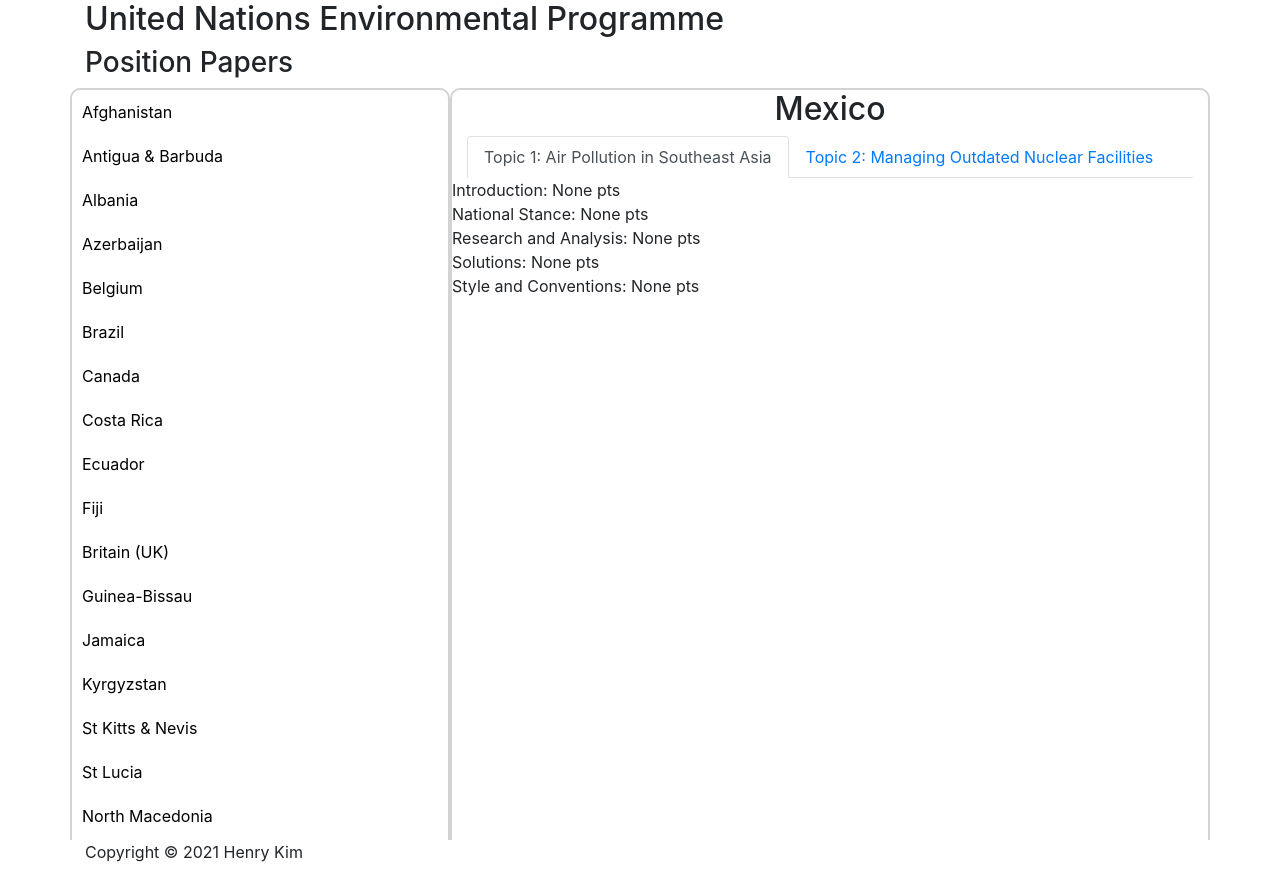
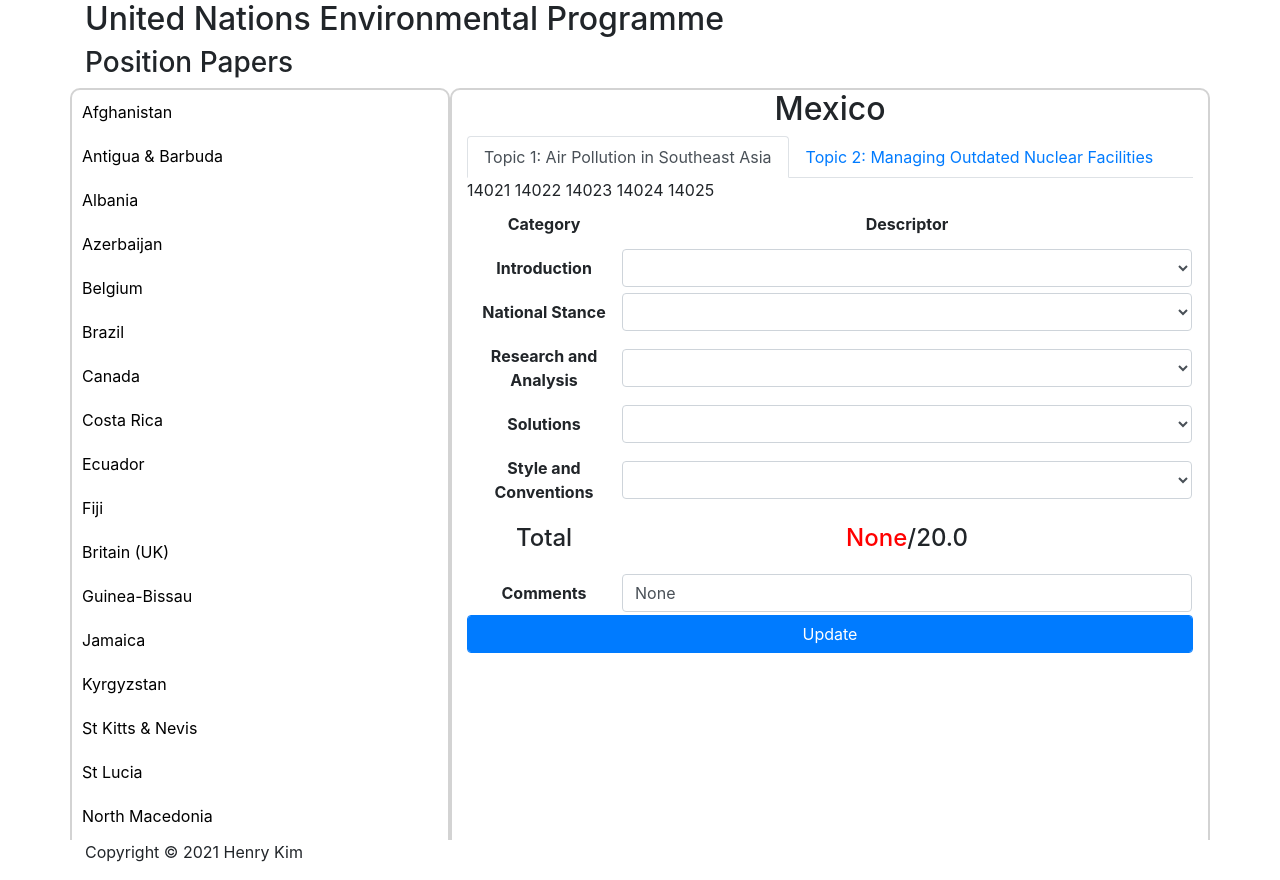
Before and after one commit to hdk23/conference, a Django app: page /dartmun/pospapers/4508 in a window 1280 px wide. Shown: the part 56-936 px from the top of the page. Run offline with Django 3.2, Linux system fonts and the light colour scheme; a user stored in the database is signed in; data comes from the database, SQL or seed files in the repository; both versions use the stored data as it was after the commit.

Commit message:
Add Other Rubrics
Add rubrics for working paper participation and working paper (added to database)

```diff
--- /dev/null
+++ b/dartmun/inputs/dartmun/wp_part_rubric.csv
@@ -0,0 +1,2 @@
+Score,20,18,15,12,10
+Participation,The delegate leads unmoderated caucus discussions and contributes significantly to the working paper drafting process.,The delegate participates in unmoderated caucus discussions and contributes to the working paper drafting process.,The delegate either participates in unmoderated caucus discussions or contributes to the working paper drafting process.,The delegate passively blends into a bloc but does not seem to make any contributions to the discussion or working paper.,The delegate does not attempt to participate in unmoderated caucus discussions or the working paper drafting process.
--- a/dartmun/models_parlipro_manager.py
+++ b/dartmun/models_parlipro_manager.py
@@ -43,17 +43,22 @@
         if motion_entry.motion.motion == "Move into a Moderated Caucus":
             self.current_mode = DebateMode.objects.get(acronym="Mod")
             self.caucus.set_mod(motion_entry)
+            self.save()
         elif motion_entry.motion.motion == "Move into an Unmoderated Caucus":
             self.current_mode = DebateMode.objects.get(acronym="Unmod")
             self.caucus.set_unmod(motion_entry)
+            self.save()
         elif motion_entry.motion.motion == "Set a Working Agenda":
             self.current_mode = DebateMode.objects.get(acronym="Open")
             self.current_topic = motion_entry.topic
+            self.save()
         elif motion_entry.motion.motion == "Set the Speaking Time":
             self.caucus.default_st = motion_entry.speaking_time
+            self.save()
         elif motion_entry.motion.motion == "Open Debate":
             self.current_mode = DebateMode.objects.get(acronym="PSL")
             self.open = True
+            self.save()
         self.save()
         motion_entry.delete()
 
--- a/dartmun/models_rubric.py
+++ b/dartmun/models_rubric.py
@@ -43,6 +43,15 @@
     descriptor = models.ForeignKey(Descriptor, blank=True, null=True, on_delete=models.CASCADE)
     score = models.FloatField(blank=True, null=True)
 
+    def update_score(self, new_score):
+        """updates the criterion score"""
+        self.score = new_score
+        try:
+            self.descriptor = self.criterion.possible_scores.get(points=new_score)
+        except:
+            print("No such descriptor exists.")
+        self.save()
+
     def __str__(self):
         return f"{self.criterion}: {self.score} pts"
 
@@ -57,8 +66,10 @@
         """calculates the points that an entry earns based on a rubric"""
         self.total_score = 0
         for criterion_score in self.criterion_scores.all():
-            self.total_score += criterion_score.score
+            if criterion_score.score:
+                self.total_score += criterion_score.score
         self.save()
+        print(self.total_score)
 
     def __str__(self):
         return f"{self.rubric}: {self.total_score}"
--- a/dartmun/static/dartmun/css/pospaper.css
+++ b/dartmun/static/dartmun/css/pospapers.css
@@ -22,3 +22,12 @@
 #delegation-name {
     text-align: center;
 }
+
+#scoring-sheet > tr > td, th {
+    padding: 10px;
+    text-align: center;
+}
+
+#paper-score{
+    color: red;
+}
--- /dev/null
+++ b/dartmun/static/dartmun/js/pospapers.js
@@ -0,0 +1,18 @@
+
+var points = document.querySelectorAll("#scoring-sheet > tbody > tr > td > .points")
+var paperScore = document.querySelector("#paper-score")
+
+function updateTotal(event){
+    var total = 0;
+    for (var score of points){
+        if (score.value != null)
+            total += score.value;
+    }
+    paperScore.innerHTML = total;
+    console.log(total);
+}
+
+
+for (var criterion of points){
+    criterion.addEventListener('input', updateTotal);
+}
--- a/dartmun/templates/dartmun/pospapers.html
+++ b/dartmun/templates/dartmun/pospapers.html
@@ -6,7 +6,7 @@
 
 {% load static %}
 {%  block css %}
-    <link rel="stylesheet" type="text/css" href="{% static 'dartmun/css/pospaper.css' %}">
+    <link rel="stylesheet" type="text/css" href="{% static 'dartmun/css/pospapers.css' %}">
 {%  endblock %}
 
 {%  block body %}
@@ -34,10 +34,9 @@
                     {% for paper in papers %}
                         <li class="nav-item active">
                         {% if forloop.first %}
-                            <a class="nav-link active" id="paper{{paper.id}}-tab" data-toggle="tab" href="#paper{{ topic.number }}" role="tab" aria-controls="paper{{ topic.number }}" aria-selected="false">
-
+                            <a class="nav-link active" id="paper{{paper.id}}-tab" data-toggle="tab" href="#paper{{ paper.id }}" role="tab" aria-controls="paper{{ paper.id }}" aria-selected="false">
                         {% else %}
-                            <a class="nav-link" id="paper{{paper.id}}-tab" data-toggle="tab" href="#paper{{ topic.number }}" role="tab" aria-controls="paper{{ topic.number }}" aria-selected="false">
+                            <a class="nav-link" id="paper{{paper.id}}-tab" data-toggle="tab" href="#paper{{paper.id}}" role="tab" aria-controls="paper{{ paper.id }}" aria-selected="false">
                         {% endif %}
                             {{ paper.rubric.topic }}
                             </a>
@@ -54,11 +53,42 @@
                              <div class="tab-pane fade" id="paper{{ paper.id }}"
                                  role="tabpanel" aria-labelledby="paper{{ paper.id }}-tab">
                          {% endif %}
-                         <form action="" method="POST">
+                         <form action="{% url 'update_paper' paper.id %}" method="POST">
                             {% csrf_token %}
-                             {% for criterion in paper.rubric.criterion_scores.all %}
-                                 <div class="row">{{ criterion }}</div>
-                             {% endfor %}
+                            <table id="scoring-sheet">
+                                <tr>
+                                    <th>Category</th>
+                                    <th>Descriptor</th>
+                                </tr>
+                                {% for criterion in paper.rubric.criterion_scores.all %}
+                                    {{ criterion.id }}
+                                    <tr>
+                                        <th>{{ criterion.criterion }}</th>
+                                        <td>
+                                            <input type="hidden" value="{{ criterion.descriptor.points }}" class="points">
+                                            <select class="form-control" name="criterion{{ criterion.id }}">
+                                                <option></option>
+                                                {% for descriptor in criterion.criterion.possible_scores.all %}
+                                                    {% if criterion.descriptor == descriptor %}
+                                                        <option selected value="{{ descriptor.points }}"> {{ descriptor }}</option>
+                                                    {% else %}
+                                                        <option value="{{ descriptor.points }}"> {{ descriptor }}</option>
+                                                    {% endif %}
+                                                {% endfor %}
+                                            </select>
+                                        </td>
+                                    </tr>
+                                {% endfor %}
+                                <tr>
+                                    <th><h4>Total</h4></th>
+                                    <th><h4><span id="paper-score">{{ paper.score }}</span>/{{ paper.rubric.rubric.max_possible }}</h4></th>
+                                </tr>
+                                <tr>
+                                    <th>Comments</th>
+                                    <td><input type="text" name="comments" class="form-control" value="{{ paper.comments }}"></td>
+                                </tr>
+                            </table>
+                            <button type="submit" class="btn btn-primary form-control">Update</button>
                          </form>
                          </div>
                      {% endfor %}
@@ -69,5 +99,5 @@
 {%  endblock %}
 
 {%  block scripts %}
-
+    <script src="{% static 'dartmun/js/pospapers.js' %}"></script>
 {%  endblock %}
--- a/dartmun/urls.py
+++ b/dartmun/urls.py
@@ -20,4 +20,5 @@
     path('tallies/', views.tallies, name='tallies'),
     path('pospapers/', views.pospapers, name='pospapers'),
     path('pospapers/<int:id>', views.delegation_papers, name='delegation_papers'),
+    path('update_paper/<int:id>', views.update_paper, name='update_paper'),
 ]
--- a/dartmun/views.py
+++ b/dartmun/views.py
@@ -18,9 +18,9 @@
     read_file("categories")
     read_file("modes")
     read_file("motions")
-    pp_rubric = Rubric(title="Position Paper Rubric", tally_category=TallyCategory.objects.get(acronym="PP"))
-    pp_rubric.save()
     read_file("pp_rubric")
+    read_file("wp_part_rubric")
+    read_file("wp_rubric")
     create_committee()
     return render(request, 'dartmun/index.html', context)
 
@@ -70,6 +70,7 @@
     context = get_context()
     return render(request, 'dartmun/pospapers.html', context)
 
+
 @staff_member_required
 def delegation_papers(request, id):
     """gets a delegation's position papers"""
@@ -79,3 +80,22 @@
     category = TallyCategory.objects.get(acronym="PP")
     context['papers'] = TallyScore.objects.filter(delegation=delegation, category=category)
     return render(request, 'dartmun/pospapers.html', context)
+
+
+@staff_member_required
+def update_paper(request, id):
+    """updates a paper's score"""
+    paper = TallyScore.objects.get(pk=int(id))
+    old_score = paper.score
+    for criterion in paper.rubric.criterion_scores.all():
+        score = request.POST.get(f"criterion{criterion.id}")
+        if score:
+            criterion.update_score(float(score))
+        comments = request.POST.get("comments")
+        if comments:
+            paper.comments = comments
+            paper.save()
+    paper.set_rubric_score()
+    committee = Committee.objects.get(acronym="UNEP")
+    committee.grades.update_tally(paper, old_score)
+    return HttpResponseRedirect(reverse('delegation_papers', kwargs={"id": paper.delegation.id}))
```
Also changed, not shown: dartmun/functions_create_objects.py (+6 -1 lines), dartmun/functions_read_files.py (+16 -3 lines), dartmun/inputs/dartmun/wp_rubric.csv (added, +11 -0 lines), dartmun/models_caucus_manager.py (+11 -8 lines), dartmun/models_grades_manager.py (+8 -1 lines), dartmun/models_score.py (+31 -12 lines), dartmun/templates/dartmun/mycommittee.html (+19 -13 lines), dartmun/views_my_committee.py (+7 -1 lines), dartmun/migrations/0014_auto_20210302_2233.py (added), dartmun/migrations/0015_auto_20210304_2040.py (added), db.sqlite3.
